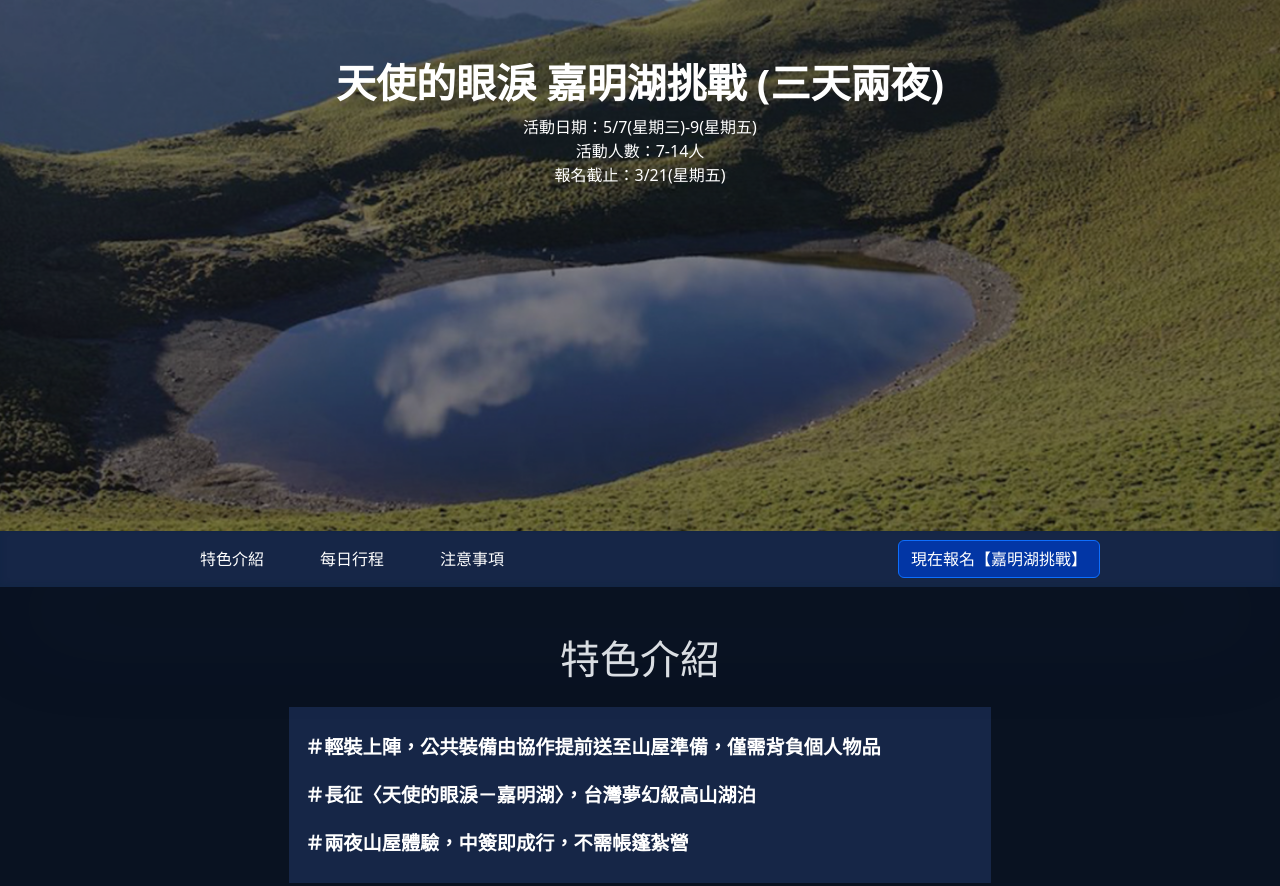
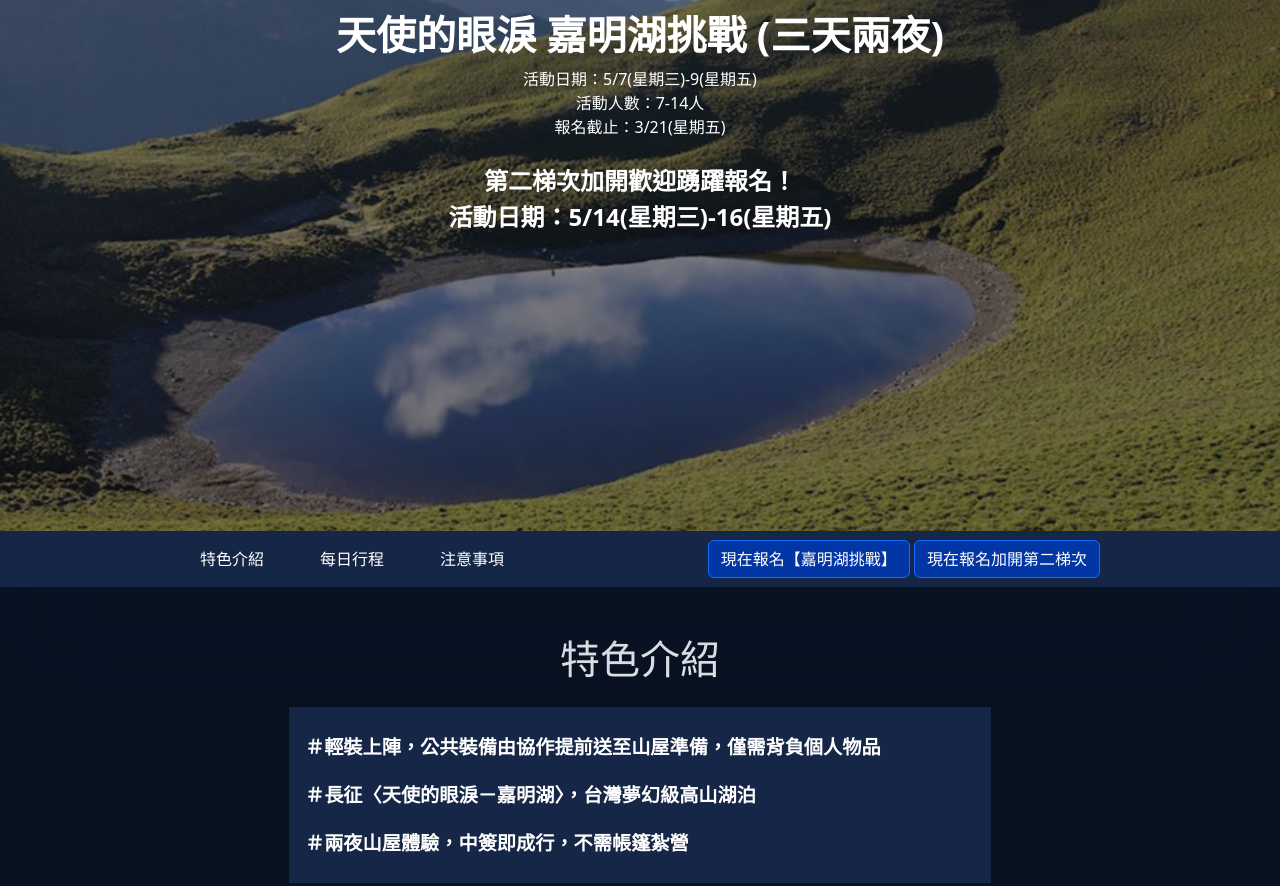
Before and after one commit to CYC241002/20250109_ACT001S, a plain HTML site: page index.html in a window 1280 px wide. Shown: the part 1069-1955 px from the top of the page. Drawn offline with nearby package versions, Linux system fonts and the light colour scheme.

Commit message:
新增加開第二梯次

```diff
--- a/css/global.css
+++ b/css/global.css
@@ -86,6 +86,10 @@ header.header {
     z-index: 100;
 }
 
+.hero-section .description .emphasis {
+    font-size: 1.5em;
+}
+
 .detail-link {
     min-height: 3.5em;
     position: sticky;
--- a/index.html
+++ b/index.html
@@ -102,6 +102,7 @@
                         <div class="inner">
                             <h1 class="fw-bold">天使的眼淚 嘉明湖挑戰 (三天兩夜)</h1>
                             <p>活動日期：5/7(星期三)-9(星期五)<br>活動人數：7-14人<br>報名截止：3/21(星期五)</p>
+                            <p class="fw-bold pt-2 emphasis">第二梯次加開歡迎踴躍報名！<br>活動日期：5/14(星期三)-16(星期五)</p>
                         </div>
                     </div>
                 </div>
@@ -116,6 +117,7 @@
                     <div class="col-12 col-lg-6 d-flex justify-content-center justify-content-md-end align-items-center h-100 p-2">
                         <div class="h-100">
                             <a class="btn btn-primary" href="https://docs.google.com/forms/d/e/1FAIpQLSfoWZXXw39Ymj4n12UHzNrqYQbyNDu3ysqpHg_pCr7S-E3vnw/viewform" target="_blank" role="button">現在報名【嘉明湖挑戰】</a>
+                            <a class="btn btn-primary" href="https://docs.google.com/forms/d/e/1FAIpQLSfoWZXXw39Ymj4n12UHzNrqYQbyNDu3ysqpHg_pCr7S-E3vnw/viewform" target="_blank" role="button">現在報名加開第二梯次</a>
                         </div>
                     </div>
                 </div>
@@ -620,6 +622,7 @@
                         <div class="inner">
                             <h1 class="fw-bold">台灣尚勇 玉山登山隊 (四天三夜)</h1>
                             <p>活動日期：6/17(星期二)-20(星期五)<br>活動人數：11人<br>報名截止：4/11(星期五)</p>
+                            <p class="fw-bold pt-2 emphasis">第二梯次加開歡迎踴躍報名！<br>活動日期：6/24(星期二)-27(星期五)</p>
                         </div>
                     </div>
                 </div>
@@ -634,6 +637,7 @@
                     <div class="col-12 col-lg-6 d-flex justify-content-center justify-content-md-end align-items-center h-100 p-2">
                         <div class="h-100">
                             <a class="btn btn-primary" href="https://docs.google.com/forms/d/e/1FAIpQLSflKx0oiQKD61vtsVP4MPnT7oJzeKcH20bbsOl7byFxeBiYDQ/viewform" target="_blank" role="button">現在報名【玉山登山隊】</a>
+                            <a class="btn btn-primary" href="https://docs.google.com/forms/d/1k3rJ29JNxrKwNO4gWSXI_SUiW9n0UPzRzjO0pSXJL8w/viewform" target="_blank" role="button">現在報名加開第二梯次</a>
                         </div>
                     </div>
                 </div>
```
